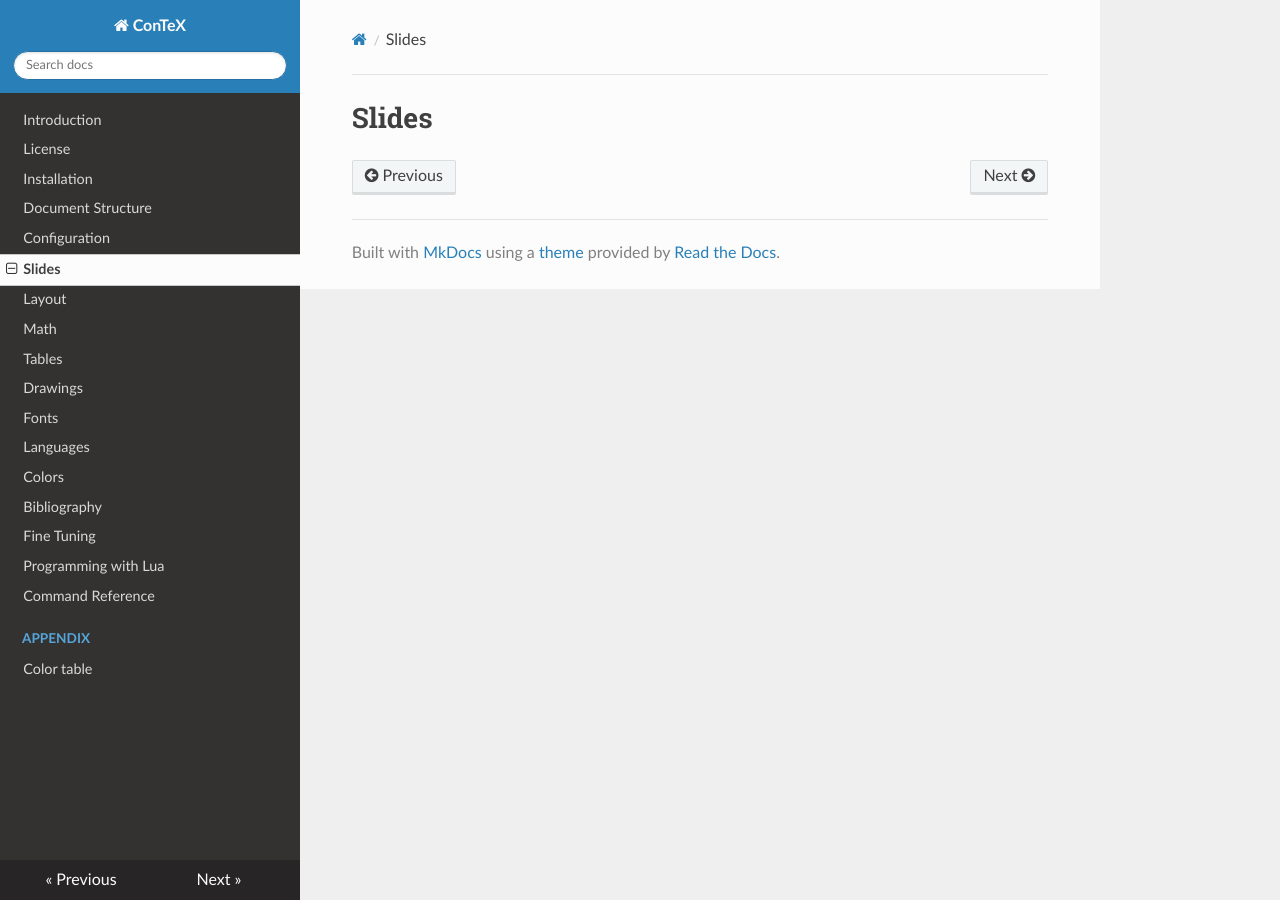
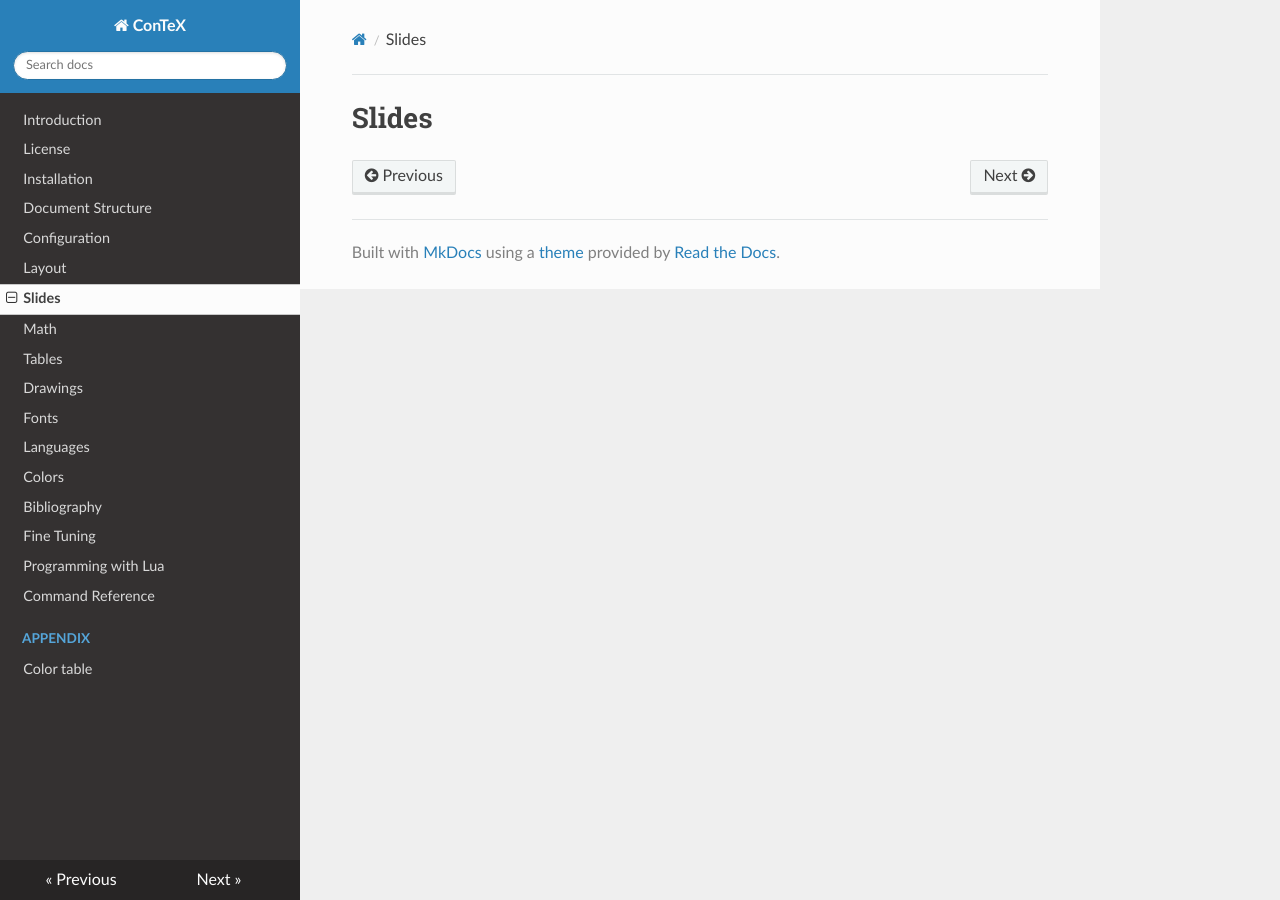
Before and after one commit to champignoom/contex-docs, an MkDocs documentation site: the page built from docs/slides.md, in a window 1280 px wide. Built offline with MkDocs 1.6.1, drawn with Linux system fonts in a browser that asks for light colours; nearby versions of some CDN libraries.

Commit message:
move slides below layout

```diff
--- a/mkdocs.yml
+++ b/mkdocs.yml
@@ -6,8 +6,8 @@ nav:
         - installation.md
         - document-structure.md
         - configuration.md
+        - layout.md
         - slides.md
-        - layout.md
         - math.md
         - table.md
         - drawings.md
```
